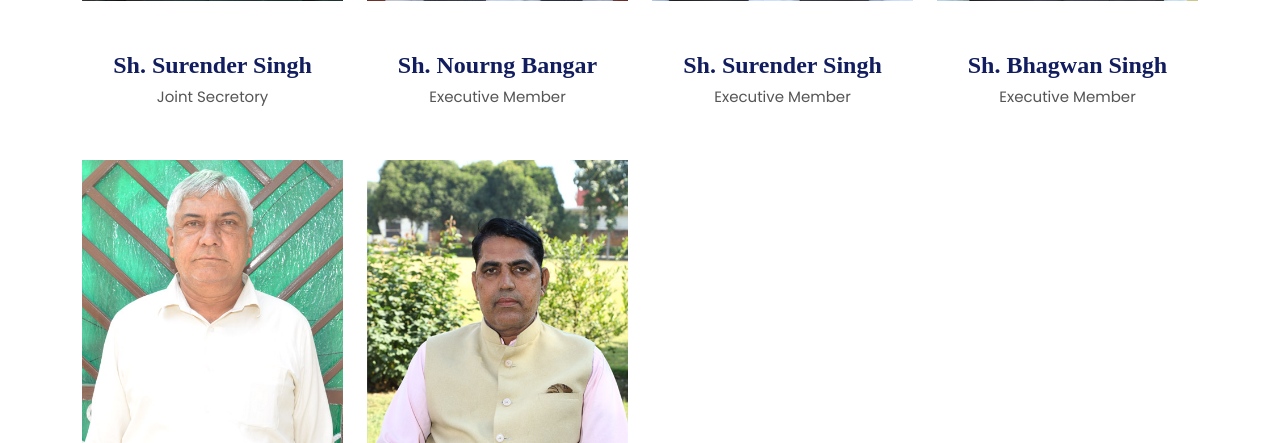
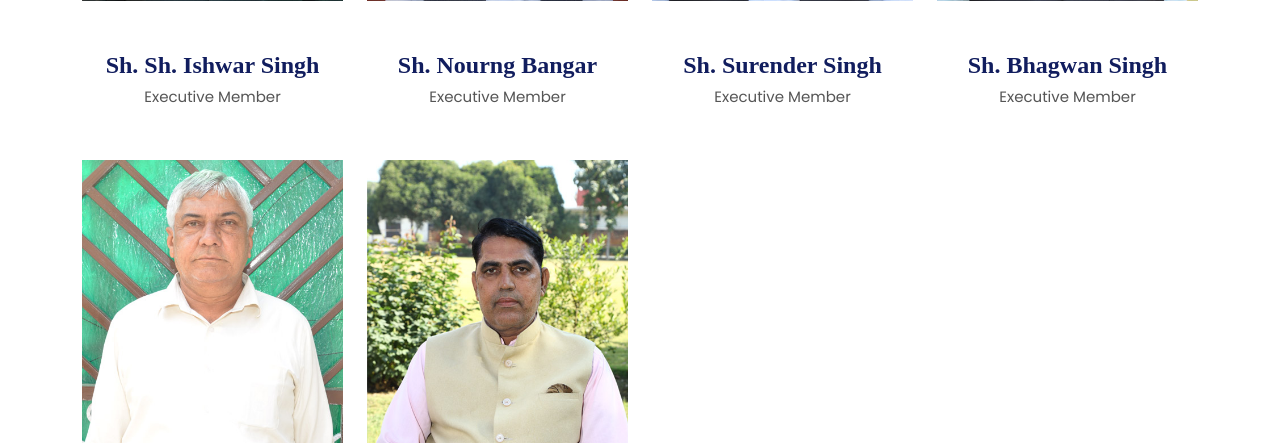
Before and after one commit to bhupindersinghsaggu/aryakanyagurukul.com, a PHP site: page /akgm/governing-body.php in a window 1280 px wide; the page is wider, and only the part inside the window is pictured. Shown: the part 1505-1948 px from the top of that part. Run offline with PHP 8.4, Linux system fonts and the light colour scheme; some libraries are stand-ins or nearby versions; some web fonts are replaced.

Commit message:
Update governing-body.php

```diff
--- a/akgm/governing-body.php
+++ b/akgm/governing-body.php
@@ -102,8 +102,8 @@ include('_web/header.php');
 
             </div>
             <div class="team-info">
-              <h4>Sh. Surender Singh</h4>
-              <p>Joint Secretory </p>
+              <h4>Sh. Sh. Ishwar Singh</h4>
+              <p>Executive Member </p>
 
             </div>
           </div>
```
